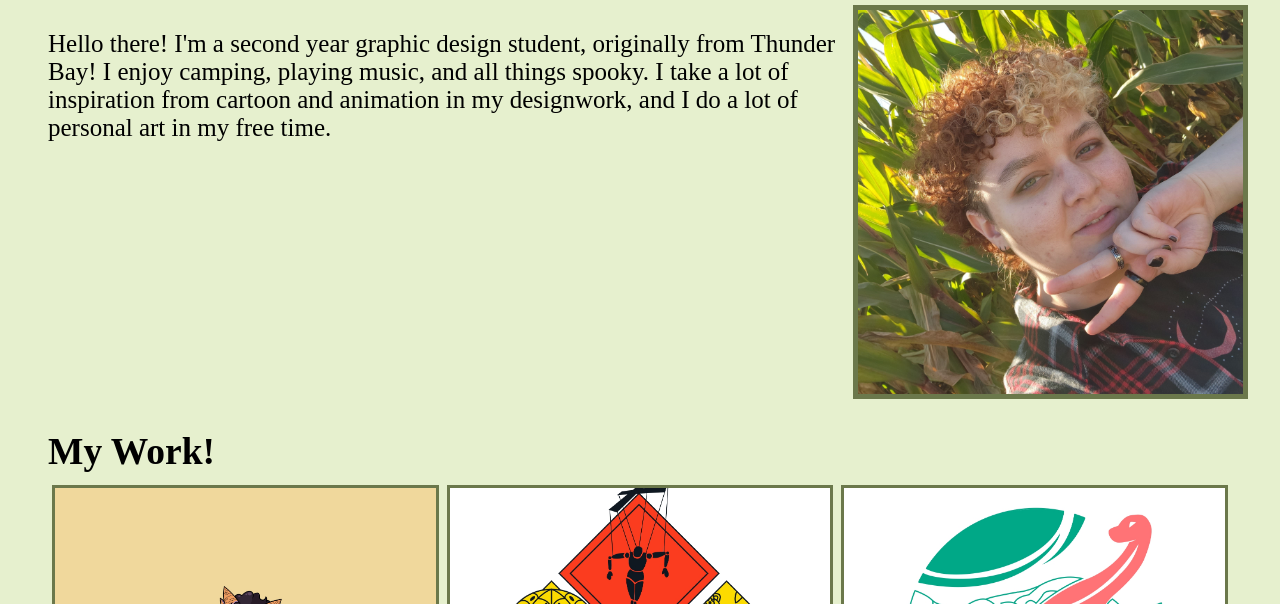
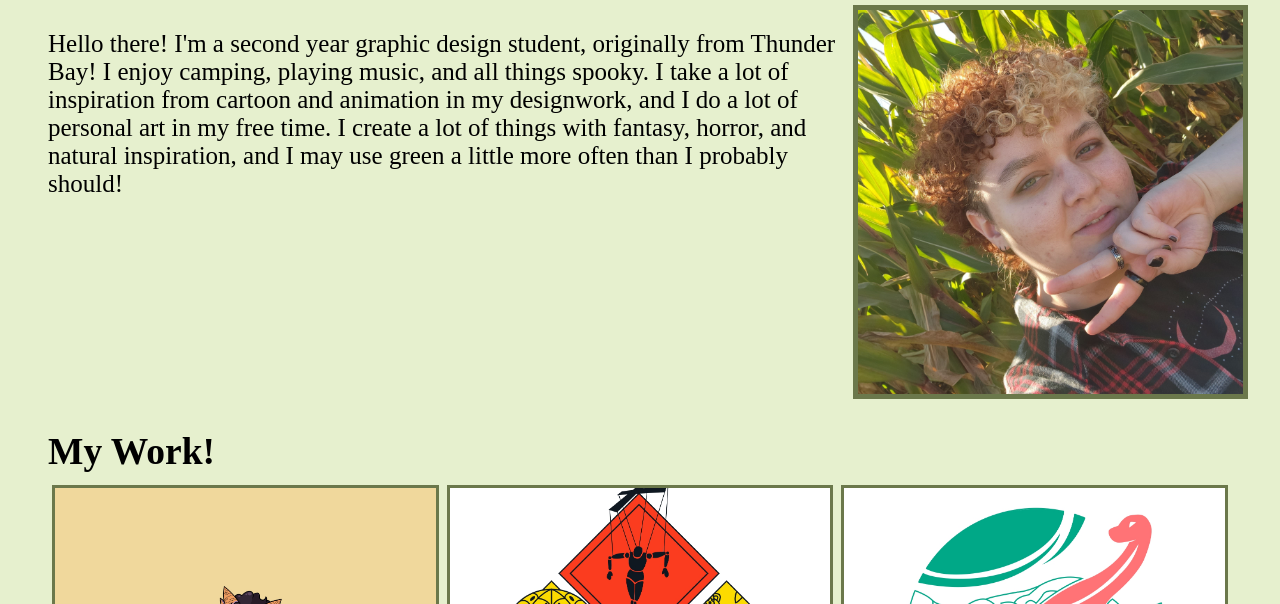
Before and after one commit to MaijaLehto/profile-page, a plain HTML site: page index.html in a window 1280 px wide. Shown: the part 496-1100 px from the top of the page. Drawn offline with Linux system fonts and the light colour scheme.

Commit message:
Added more to About Me section

```diff
--- a/index.html
+++ b/index.html
@@ -25,7 +25,8 @@
 
     <h2 id="about-me">About Me!</h2>
     <section class="about-me">
-      <p>Hello there! I'm a second year graphic design student, originally from Thunder Bay! I enjoy camping, playing music, and all things spooky. I take a lot of inspiration from cartoon and animation in my designwork, and I do a lot of personal art in my free time.</p>
+      <p>Hello there! I'm a second year graphic design student, originally from Thunder Bay! I enjoy camping, playing music, and all things spooky. I take a lot of inspiration from cartoon and animation in my designwork, and I do a lot of personal art in my free time.
+      I create a lot of things with fantasy, horror, and natural inspiration, and I may use green a little more often than I probably should!</p>
       <img src="images/cornfield-selfie.jpg" alt="a selfie taken in a cornfield">
 
     </section>
```
